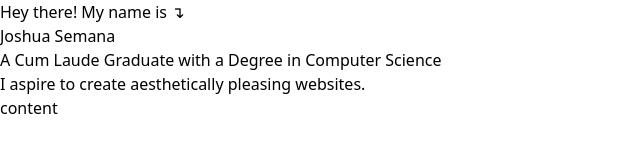
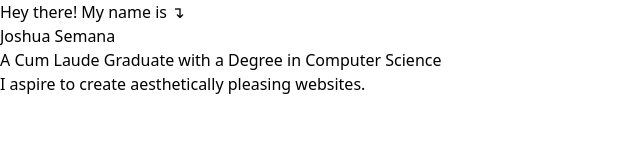
Before and after one commit to joshua-semana/joshua-semana.github.io, a website: page index.html in a window 1280 px wide. Shown: the full height of the page, 0-640 px from the left. Drawn offline with nearby package versions, Linux system fonts and the light colour scheme; files that its build step writes are made by us from their sources.

Commit message:
Push Testing 1

```diff
--- a/index.html
+++ b/index.html
@@ -35,7 +35,7 @@
         </p>
       </div>
 
-      <div class="w-full lg:w-1/2">content</div>
+      <div class="w-full lg:w-1/2"></div>
     </main>
   </body>
 </html>
```
